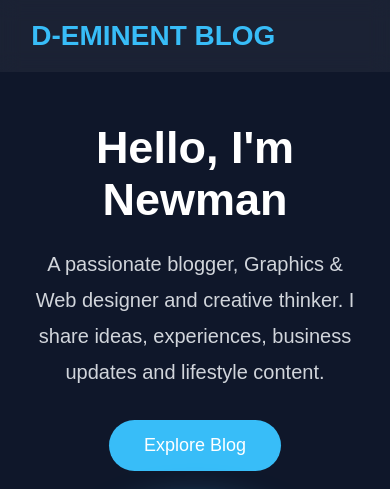
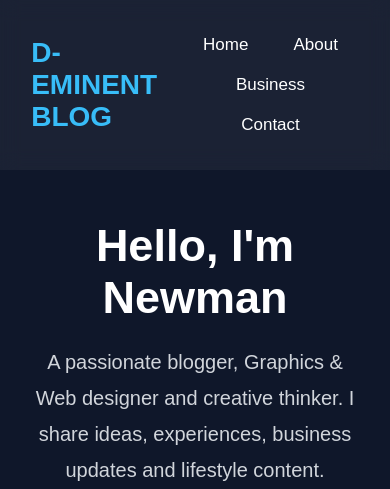
Before and after one commit to newmanagbo28-create/EMINENT_BLOG, a plain HTML site: page index.html in a window 390 px wide. Shown: the top 489 px of the page. Drawn offline with Linux system fonts and the light colour scheme.

Commit message:
Fixed mobile Navigation

```diff
--- a/style1.css
+++ b/style1.css
@@ -42,6 +42,18 @@ nav a{
 
 nav a:hover{
     color:#38bdf8;
+}
+
+.navbar{
+    display: flex;
+    justify-content: center;
+    gap:20px;
+    flex-wrap: wrap;
+    padding:15px;
+}
+.navbar a{
+    color: white;
+    text-decoration: none;
 }
 
 /* HERO SECTION */
```
